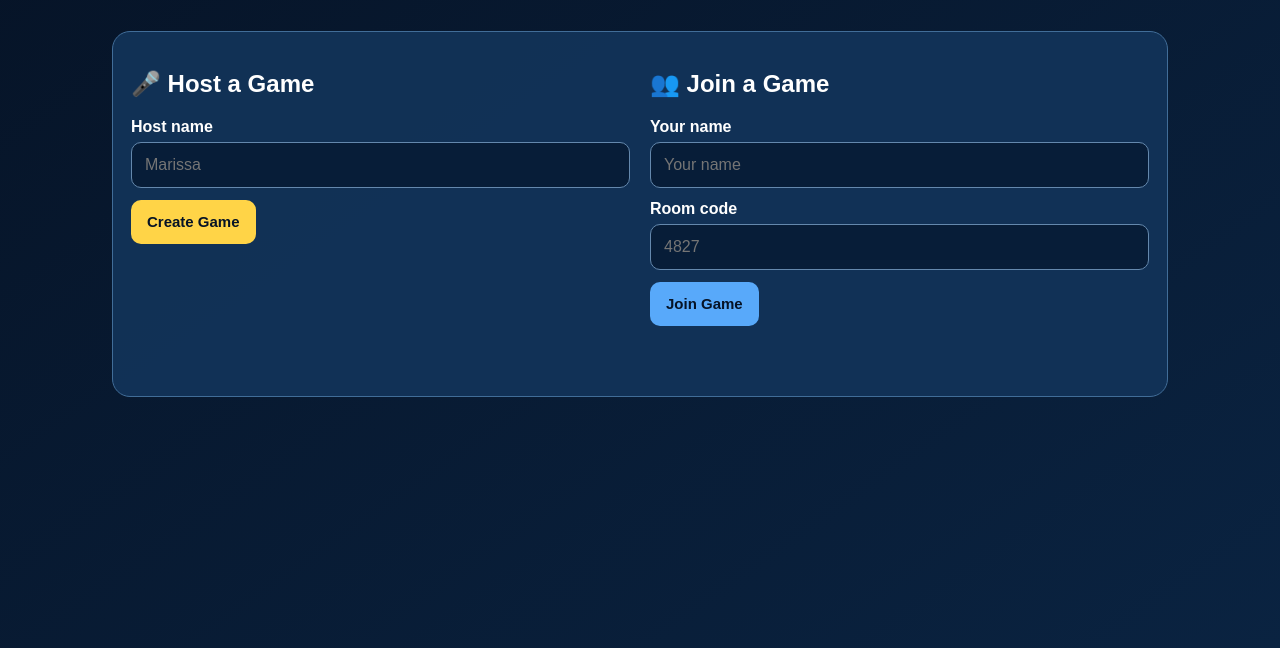
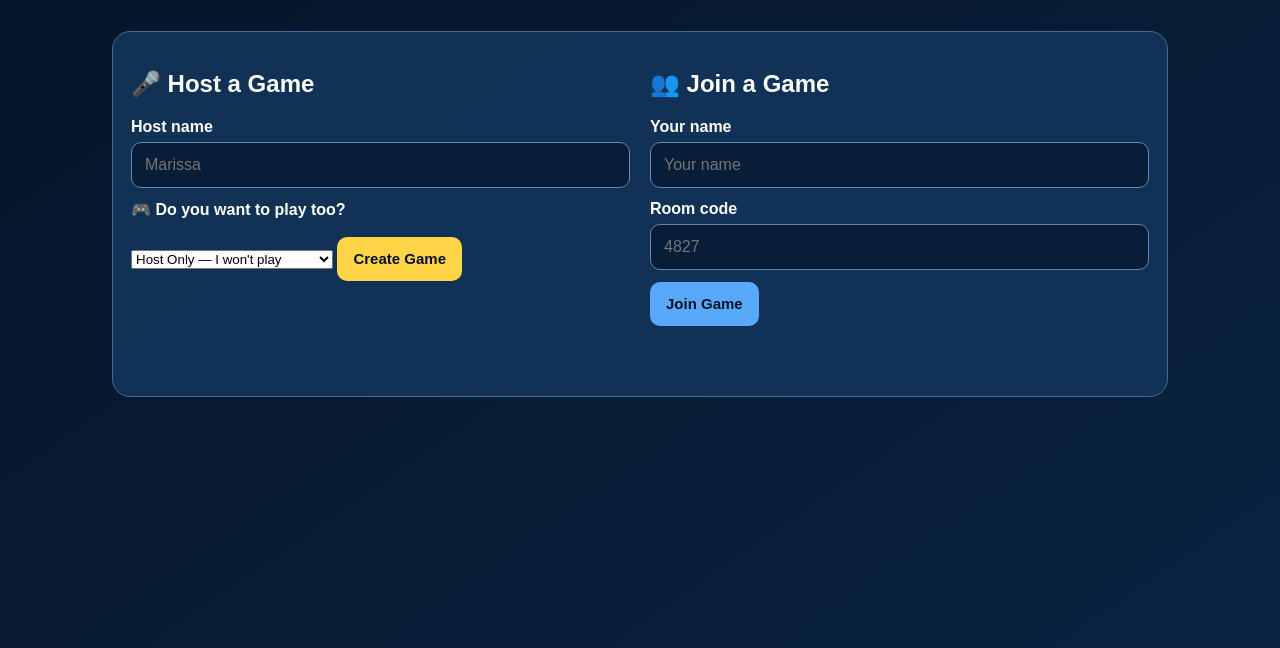
Before and after one commit to bostmari/Learning-Team-Feud, a plain HTML site: page index.html in a window 1280 px wide. Shown: the part 152-800 px from the top of the page. Drawn offline with nearby package versions, Linux system fonts and the light colour scheme.

Commit message:
Add host play mode selection to index.html

```diff
--- a/index.html
+++ b/index.html
@@ -20,6 +20,11 @@
         <h2>🎤 Host a Game</h2>
         <label>Host name</label>
         <input id="hostName" placeholder="Marissa">
+      <label for="hostPlayMode">🎮 Do you want to play too?</label>
+<select id="hostPlayMode">
+  <option value="host-only">Host Only — I won't play</option>
+  <option value="host-player">Host + Player — I want to play</option>
+</select>
         <button id="createGame" class="gold">Create Game</button>
       </div>
       <div>
```
